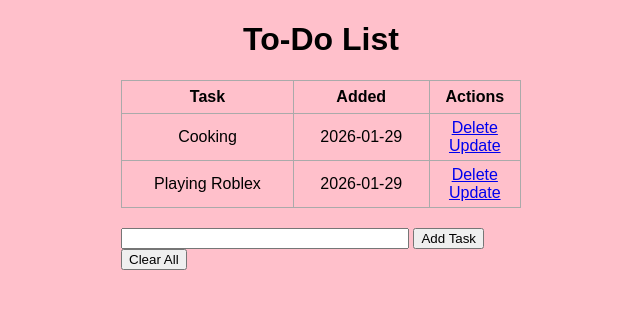
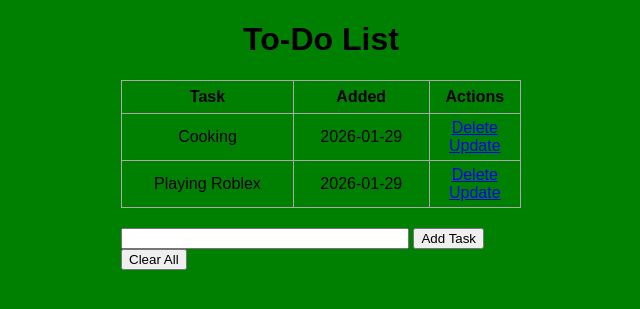
Before and after one commit to DanahAlluhaybi/Diagnovate, a Flask app: page / in a window 1280 px wide. Shown: the top 309 px of the page, without its empty margins (319-959 px from the left). Run offline with Flask 3, Linux system fonts and the light colour scheme.

Commit message:
Update main.css

```diff
--- a/ToDo/static/CSS/main.css
+++ b/ToDo/static/CSS/main.css
@@ -1,7 +1,7 @@
 body, html {
     margin: 0;
     font-family: sans-serif;
-    background-color:pink;
+    background-color:green;
 }
 
 .content {
@@ -33,4 +33,5 @@
 
 #content {
     width: 70%;
+
 }
```
